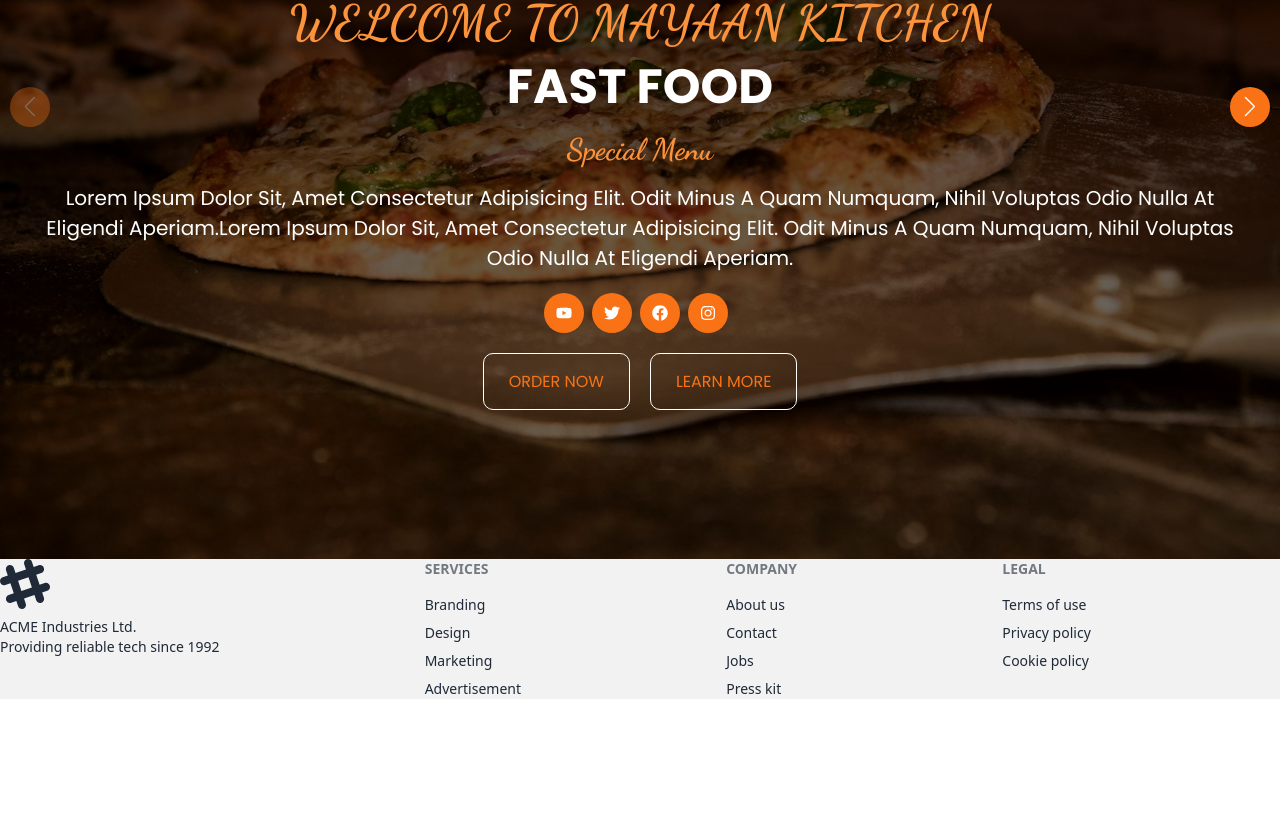
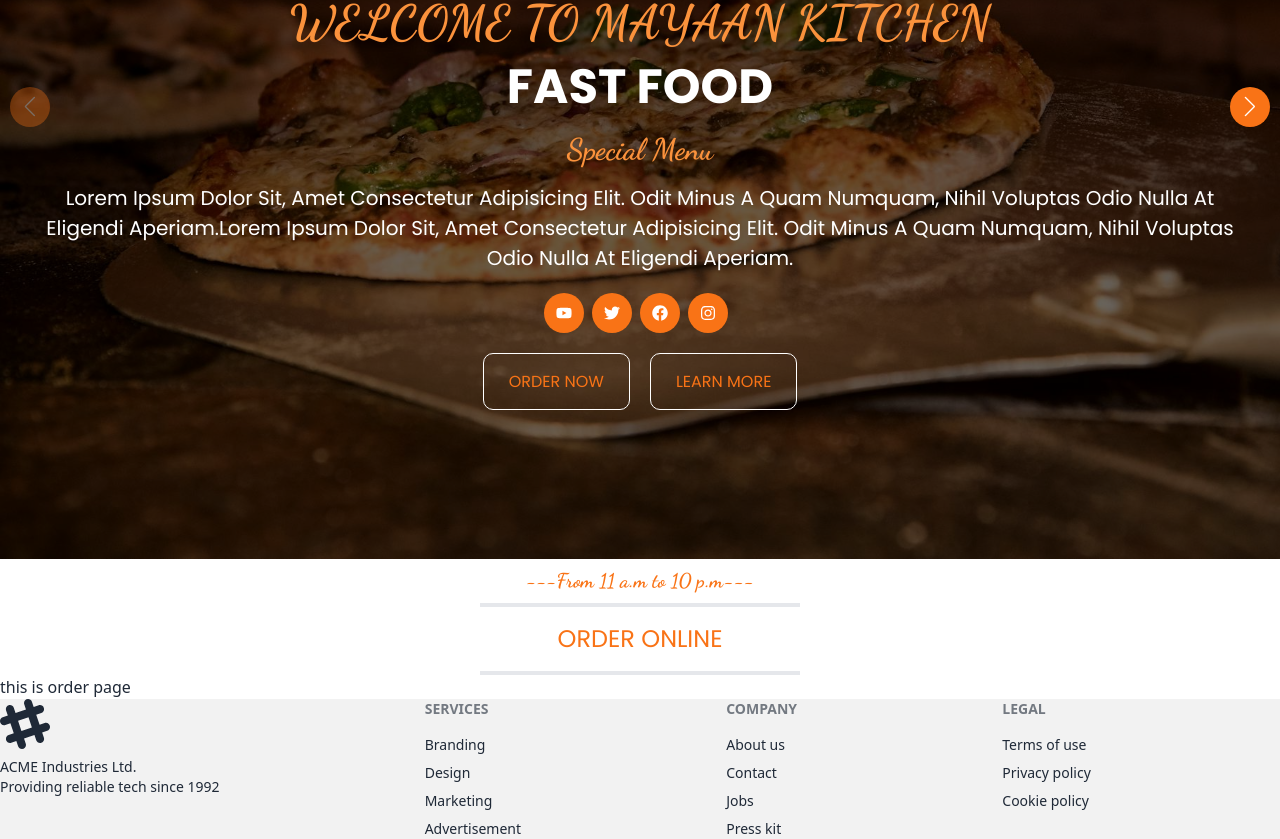
Before and after one commit to md-mostafiz181/Mayaan-kitchen-client, a React (Vite) app: page / in a window 1280 px wide. Shown: the part 341-1180 px from the top of the page. Before the commit the page ends 1040 px from the top, so only its background shows below. Built offline with nearby package versions, Linux system fonts and the light colour scheme.

Commit message:
added dynamic section title

```diff
--- /dev/null
+++ b/src/components/SectionTitle/SectionTitle.jsx
@@ -0,0 +1,12 @@
+import React from 'react';
+
+const SectionTitle = ({subHeading, heading}) => {
+    return (
+        <div className='lg:w-3/12 text-center mt-2 mx-auto'>
+            <p className='secondaryFont lg:text-xl text-[#f97316] font-bold'>---{subHeading}---</p>
+            <h1 className='primaryFont lg:text-2xl text-[#f97316] font-normal uppercase border-y-4 py-4 mt-2'>{heading}</h1>
+        </div>
+    );
+};
+
+export default SectionTitle;
--- a/src/pages/Home/Home/Home.jsx
+++ b/src/pages/Home/Home/Home.jsx
@@ -1,10 +1,12 @@
 import React from 'react';
 import Banner from '../Banner/Banner';
+import Order from '../Order/Order';
 
 const Home = () => {
     return (
         <div>
            <Banner></Banner>
+           <Order></Order>
         </div>
     );
 };
--- /dev/null
+++ b/src/pages/Home/Order/Order.jsx
@@ -0,0 +1,19 @@
+import React from "react";
+import "./Order.css";
+import SectionTitle from "../../../components/SectionTitle/SectionTitle";
+
+const Order = () => {
+  return (
+    <div>
+      <section>
+        <SectionTitle
+          subHeading={"From 11 a.m to 10 p.m"}
+          heading={"Order Online"}
+        ></SectionTitle>
+      </section>
+      <h1>this is order page</h1>
+    </div>
+  );
+};
+
+export default Order;
```
Also changed, not shown: src/pages/Home/Order/Order.css (added).
